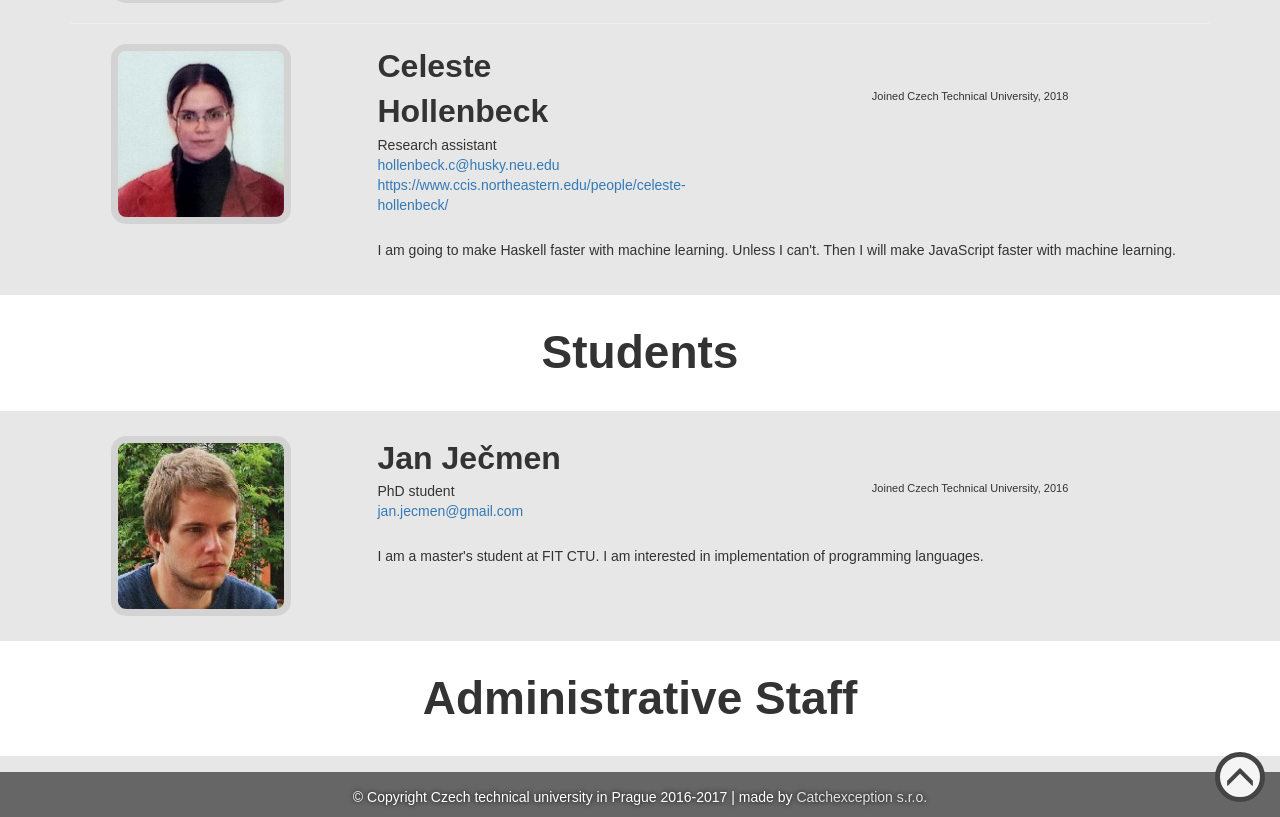
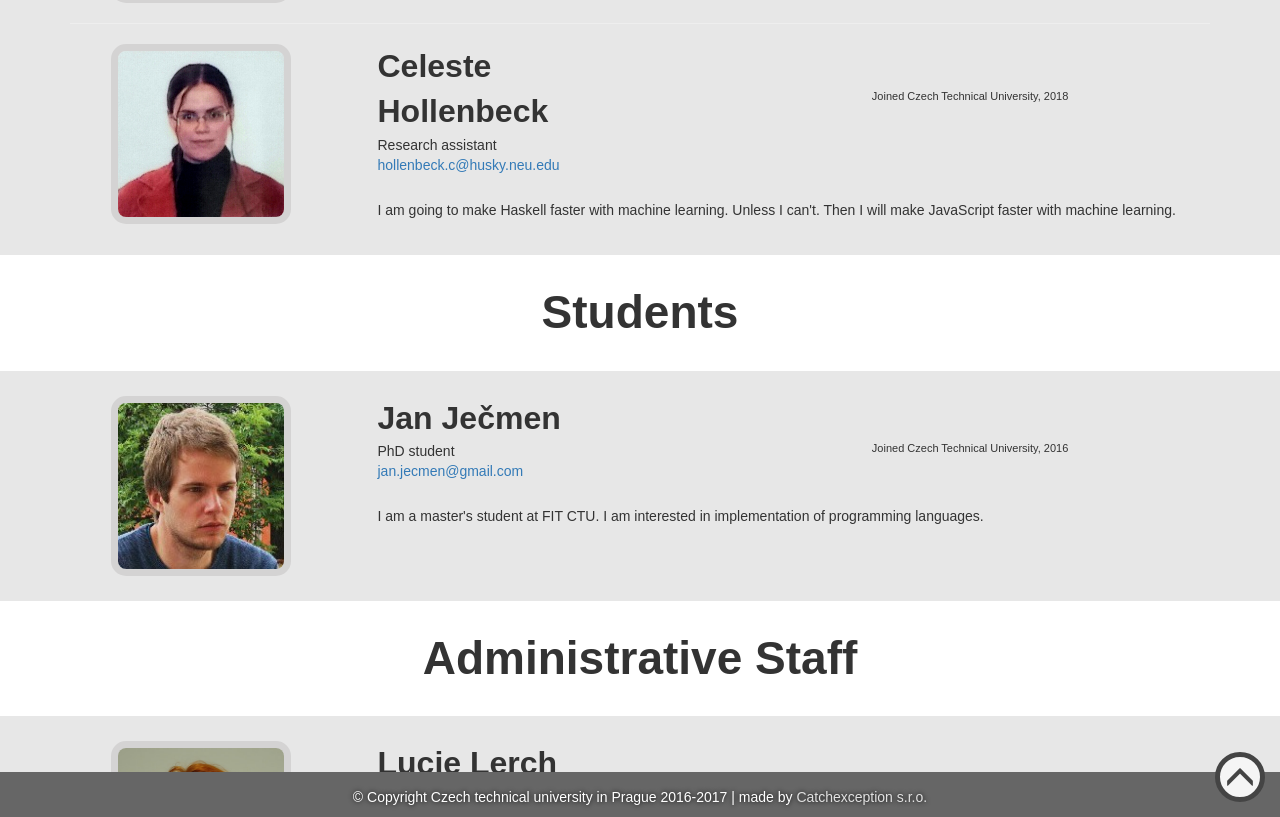
Before and after one commit to PRL-PRG/prl-prg.github.io, a Jekyll site: the page built from people.md, in a window 1280 px wide and 900 px high, scrolled down 1753 px, cut to the strip 83-900 px from the top of the window. Built offline with Jekyll 4.4.1, drawn with Linux system fonts in a browser that asks for light colours; some of the changed lines change nothing that is shown.

Commit message:
Removed Celeste's website link.

```diff
--- a/people.md
+++ b/people.md
@@ -89,7 +89,6 @@ people:
     photo: celeste_hollenbeck.jpg
     title: Research assistant
     email: hollenbeck.c@husky.neu.edu
-    web: https://www.ccis.northeastern.edu/people/celeste-hollenbeck/
     bio:
     - Joined Czech Technical University, 2018
     note: "I am going to make Haskell faster with machine learning. Unless I can't. Then I will make JavaScript faster with machine learning."
```
